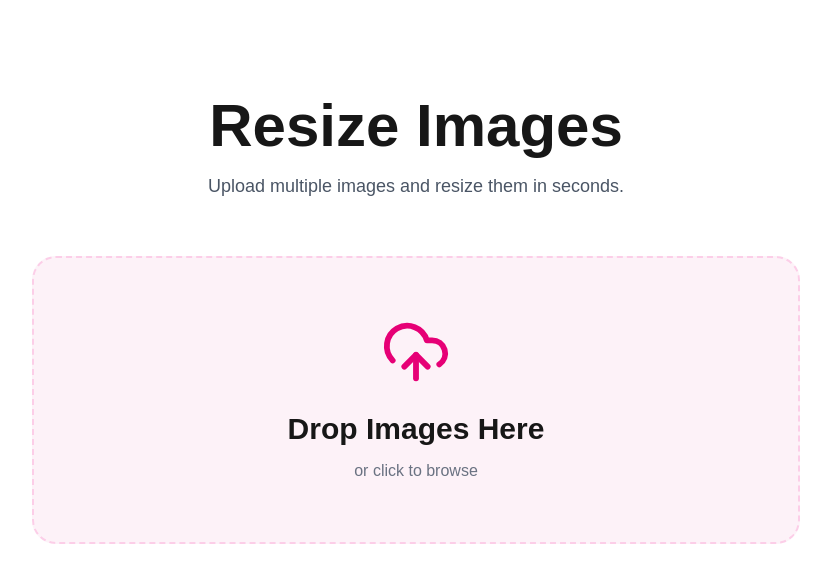
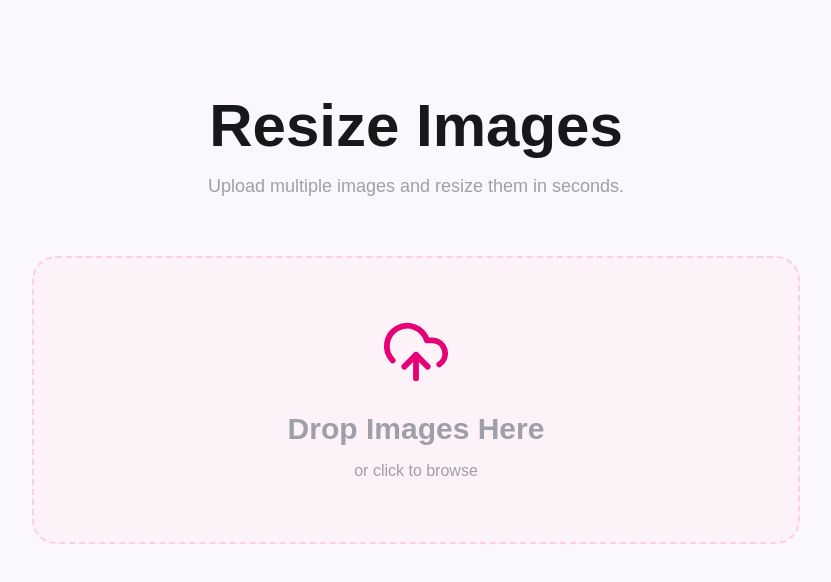
Before and after one commit to RamShekade/BulkResizer, a Next.js app: page / in a window 1280 px wide. Shown: the top 582 px of the page, without its empty margins (224-1055 px from the left). Built offline with nearby package versions, Linux system fonts and the light colour scheme.

Commit message:
FIX: Ui changes at upload page

```diff
--- a/app/dashboard/page.tsx
+++ b/app/dashboard/page.tsx
@@ -187,7 +187,11 @@ export default function Dashboard() {
             ))}
             </div>
 
-            <div className="p-5">
+            <div className="p-2">
+            <span className="text-[14px] text-pink-500"> Image will be reduced by {percentage}%</span>
+            </div>
+
+            <div className="p-3">
             <label className="mb-2 block font-medium text-gray-700">
                 Custom Percentage
             </label>
--- a/app/page.tsx
+++ b/app/page.tsx
@@ -53,12 +53,12 @@ export default function UploadHero({
   );
 
   return (
-    <section className="flex flex-col items-center py-24">
-      <h1 className="text-6xl font-bold">
+    <section className="flex flex-col items-center bg-[#faf8fc] py-24">
+      <h1 className="text-6xl font-bold text-zinc-900">
         Resize Images
       </h1>
 
-      <p className="mt-4 text-center text-lg text-gray-600">
+      <p className="mt-4 text-center text-lg text-zinc-400">
         Upload multiple images and resize them in seconds.
       </p>
 
@@ -101,11 +101,11 @@ export default function UploadHero({
           className="text-pink-600"
         />
 
-        <h2 className="mt-6 text-3xl font-bold">
+        <h2 className="mt-6 text-3xl font-bold text-zinc-400">
           Drop Images Here
         </h2>
 
-        <p className="mt-3 text-gray-500">
+        <p className="mt-3 text-zinc-400">
           or click to browse
         </p>
 
```
